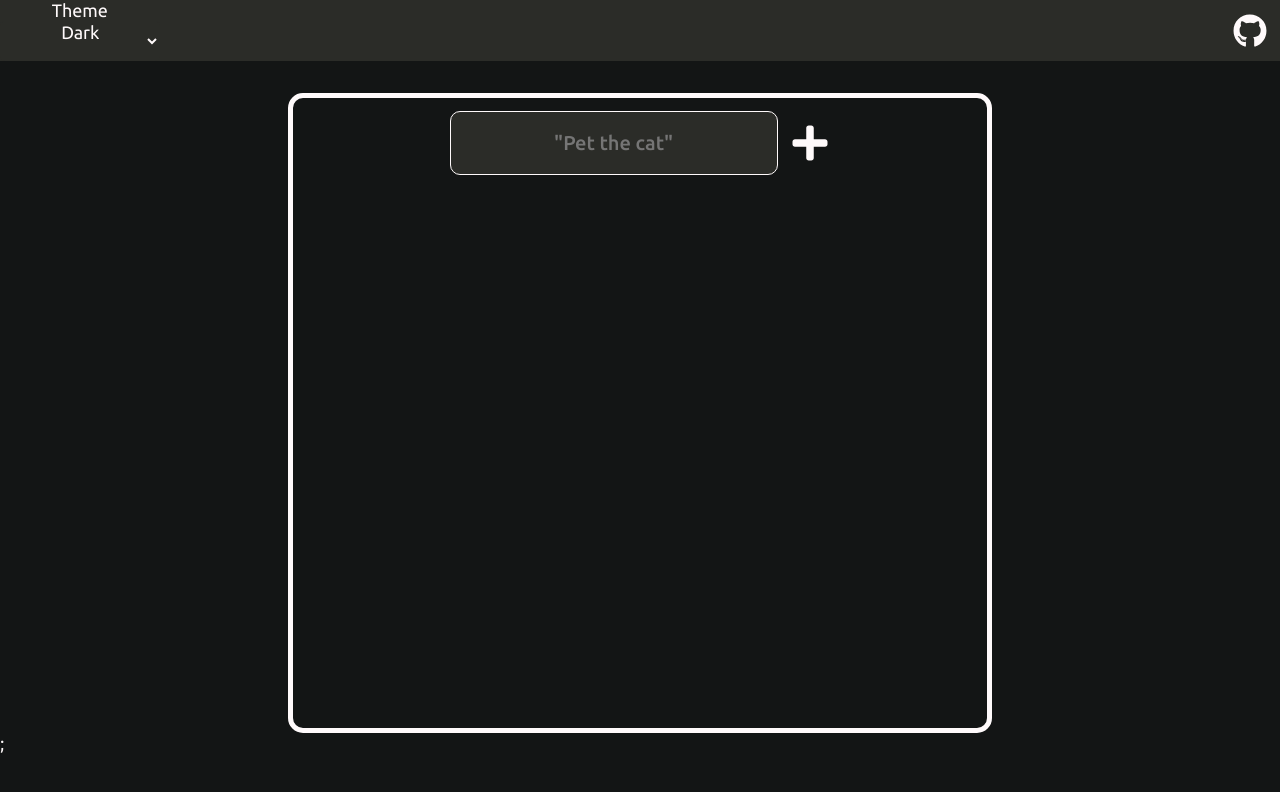
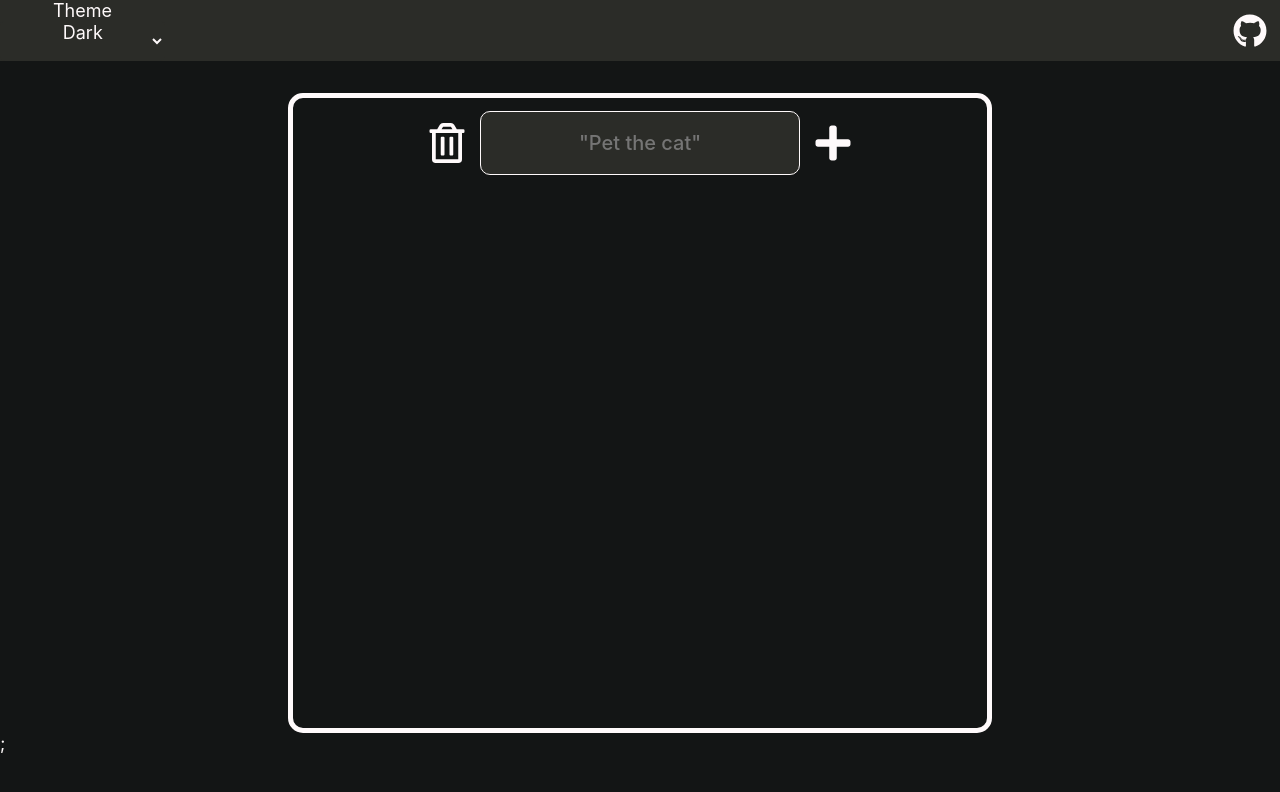
Before and after one commit to EuCaue/yaTODO, a React (Vite) app: page / in a window 1280 px wide. Shown: the top 792 px of the page. Built offline with nearby package versions, Linux system fonts and the light colour scheme.

Commit message:
feat: delete all todos button

```diff
--- a/index.html
+++ b/index.html
@@ -1,16 +1,21 @@
 <!DOCTYPE html>
 <html lang="en">
+
 <head>
   <meta charset="UTF-8">
-  <link rel="icon" type="image/svg+xml" href="/vite.svg">
+  <link type="image/png" sizes="96x96" rel="icon" href="src/assets/styles/todoIcon.png">
   <link rel="preconnect" href="https://fonts.googleapis.com">
   <link rel="preconnect" href="https://fonts.gstatic.com" crossorigin="">
-  <link href="https://fonts.googleapis.com/css2?family=Ubuntu:ital,wght@0,300;0,400;0,500;0,700;1,300;1,400;1,500;1,700&amp;display=swap" rel="stylesheet">
+  <link
+    href="https://fonts.googleapis.com/css2?family=Ubuntu:ital,wght@0,300;0,400;0,500;0,700;1,300;1,400;1,500;1,700&amp;display=swap"
+    rel="stylesheet">
   <meta name="viewport" content="width=device-width, initial-scale=1.0">
   <title>yaTODO</title>
 </head>
+
 <body>
   <div id="root"></div>
   <script type="module" src="/src/main.tsx"></script>
 </body>
+
 </html>
--- a/src/App.tsx
+++ b/src/App.tsx
@@ -18,6 +18,7 @@ interface ThemesA {
   rosePineLightTheme: Colors;
 }
 
+// HACK: use any because any other type not work, fix this in the futere.
 const themesMap: ThemesA = {
   defaultDark,
   defaultLight,
--- a/src/assets/styles/globalStyles.ts
+++ b/src/assets/styles/globalStyles.ts
@@ -11,7 +11,8 @@ export default createGlobalStyle<{ theme: Theme }>`
       margin: 0;
       padding: 0;
       box-sizing: border-box;
-      font-family: "Ubuntu", sans-serif;
+      // font-family: "Ubuntu", sans-serif;
+font-family: -apple-system, BlinkMacSystemFont, 'Segoe UI', Roboto, Oxygen, Ubuntu, Cantarell, 'Open Sans', 'Helvetica Neue', sans-serif;
       font-weight: 400;
       font-size: 18px;
       outline: 0;
--- a/src/components/Todo/index.tsx
+++ b/src/components/Todo/index.tsx
@@ -5,10 +5,11 @@ import React, {
   useRef,
   useEffect,
 } from 'react';
-import { FaPlus } from 'react-icons/fa';
+import { FaPlus, FaRegTrashAlt } from 'react-icons/fa';
 
 import {
   Container,
+  DeleteButton,
   Form,
   InputTodo,
   SubmitBtn,
@@ -33,6 +34,11 @@ export default function Todo(): JSX.Element {
       inputTodo.current.value = '';
       inputTodo.current.focus();
     }
+  }
+
+  function handleClickDelete(): void {
+    todosLocal.splice(0, todosLocal.length);
+    setTodos(todosLocal);
   }
 
   function handleChange(event: React.ChangeEvent<HTMLInputElement>): void {
@@ -70,6 +76,12 @@ export default function Todo(): JSX.Element {
   return (
     <Container>
       <Form onSubmit={(e) => handleSubmit(e)} id="formTodo">
+        {/* TODO: make a double check function to delete all todos */}
+        <DeleteButton type="button" onClick={() => handleClickDelete()}>
+          <small>Delete all tasks</small>
+          <FaRegTrashAlt size={40} />
+        </DeleteButton>
+
         <InputTodo
           placeholder='"Pet the cat"'
           required
--- a/src/components/Todo/styled.ts
+++ b/src/components/Todo/styled.ts
@@ -69,6 +69,33 @@ export const SubmitBtn = styled.button`
   cursor: pointer;
 `;
 
+export const DeleteButton = styled.button`
+  display: flex;
+  justify-content: center;
+  align-self: center;
+  align-items: center;
+  cursor: pointer;
+  background-color: transparent;
+  small {
+    display: none;
+    position: absolute;
+    z-index: 10;
+  }
+
+  :hover {
+    small {
+      display: inline;
+      top: 3.5rem;
+      font-size: 12px;
+      color: ${(props) => props.theme.text};
+      font-family: serif;
+      border-radius: 1px;
+      padding: 0.5em;
+      border: 0.5px double ${(props) => props.theme.text};
+    }
+  }
+`;
+
 export const TodoFlexWrapper = styled.section`
   display: flex;
   justify-content: center;
@@ -77,7 +104,4 @@ export const TodoFlexWrapper = styled.section`
   position: relative;
   align-self: unset;
   padding-top: 1vw;
-  article:only-child {
-    margin-left: -4vw;
-  }
 `;
--- a/src/components/TodoItem/index.tsx
+++ b/src/components/TodoItem/index.tsx
@@ -1,4 +1,4 @@
-import React, { useRef } from 'react';
+import React, { useRef, useCallback } from 'react';
 import { FaCheck, FaEdit } from 'react-icons/fa';
 import {
   TodoItemStyle,
@@ -42,7 +42,26 @@ export default function TodoItem({
     setTodos(todosLocal);
   };
 
-  const handleClickEditCheck = (): void => {
+  const handleClickEditCheck = (): void | boolean => {
+    // TODO: verify it's a new value is empty or not
+    if (newTodoText === '') {
+      if (
+        $buttonEditTodo.current !== null &&
+        $buttonEditTodoCheck.current !== null &&
+        $inputEditTodo.current !== null &&
+        $currentTextTodo.current !== null &&
+        $buttonCheckTodo.current !== null
+      ) {
+        $buttonEditTodoCheck.current.style.display = 'none';
+        $inputEditTodo.current.style.display = 'none';
+        $buttonEditTodo.current.style.display = 'flex';
+        $currentTextTodo.current.style.display = 'flex';
+        $buttonCheckTodo.current.style.display = 'flex';
+        $inputEditTodo.current.value = text;
+      }
+
+      return true;
+    }
     todosLocal.splice(indexState, 1, newTodoText);
     localStorage.setItem('todosss', JSON.stringify(todosLocal));
     setTodos(todosLocal);
@@ -103,8 +122,11 @@ export default function TodoItem({
       >
         <FaEdit />
       </ButtonTodoEditCheck>
-
-      <ButtonTodoCheck type="button" onClick={handleClickCheck} ref={$buttonCheckTodo}>
+      <ButtonTodoCheck
+        type="button"
+        onClick={handleClickCheck}
+        ref={$buttonCheckTodo}
+      >
         <FaCheck />
       </ButtonTodoCheck>
 
```
Also changed, not shown: src/assets/styles/todoIcon.png (added).
